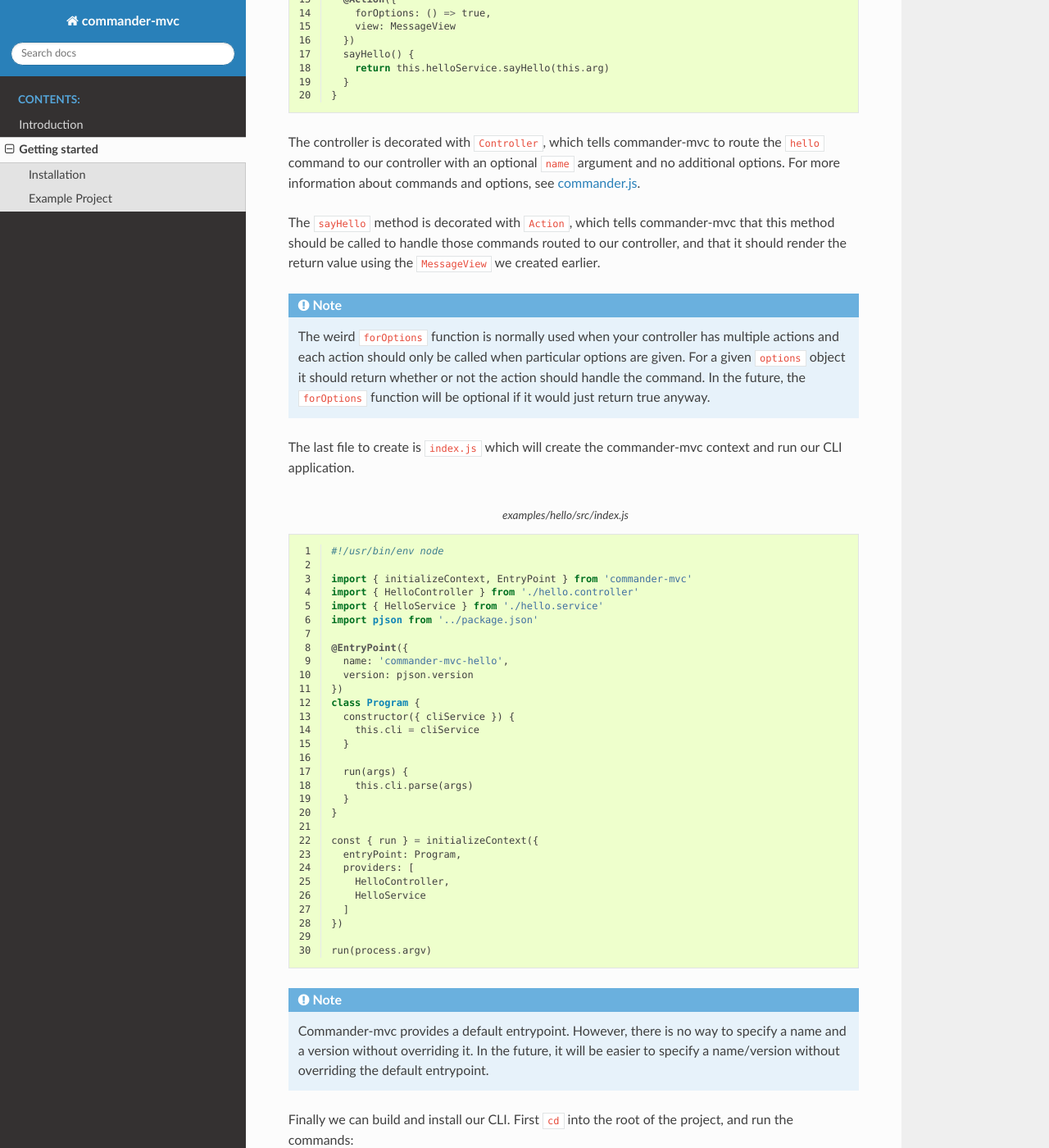
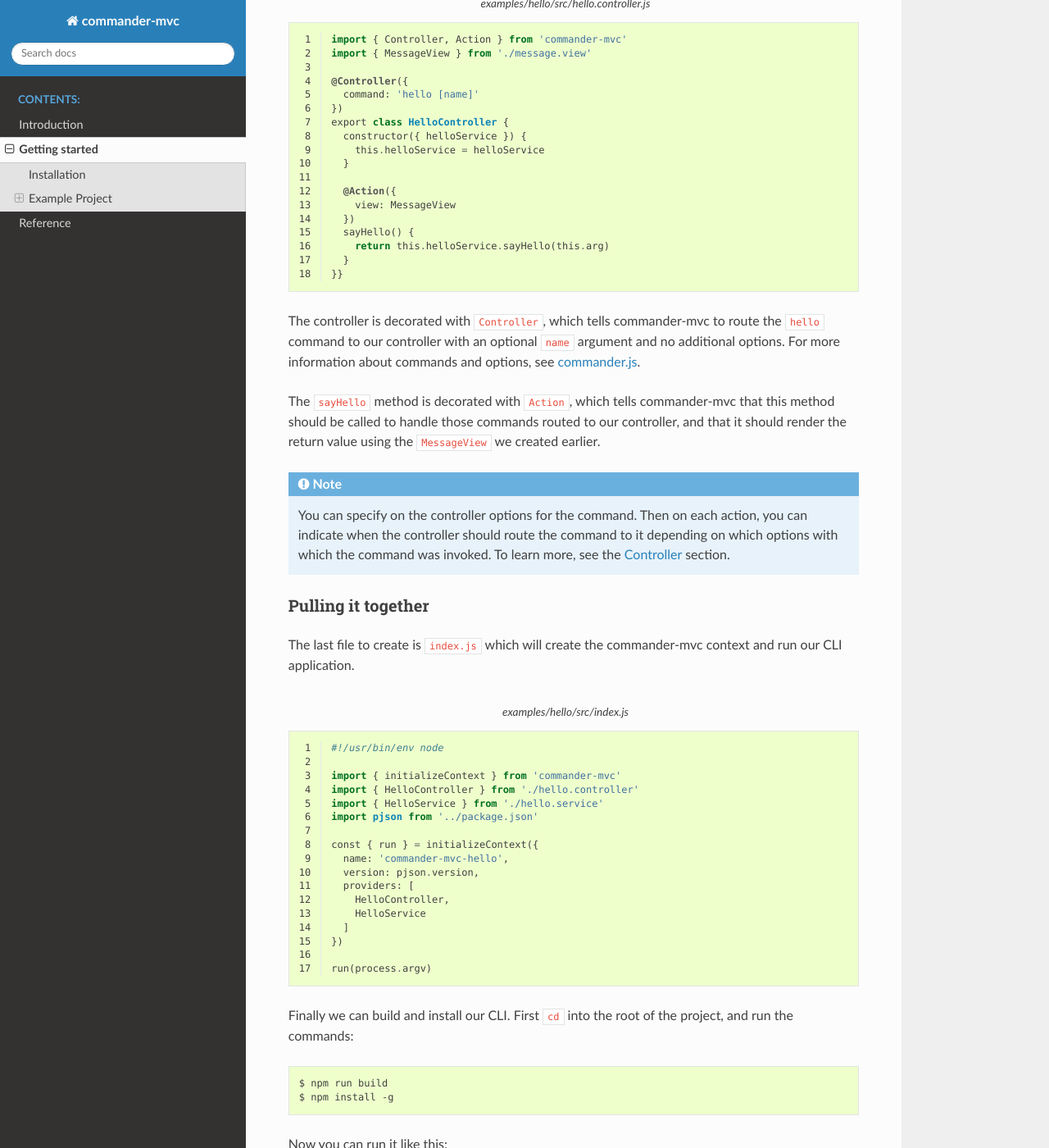
Before and after one commit to commander-mvc/commander-mvc, a Sphinx documentation site: the page built from docs/getting-started.rst, in a window 1280 px wide and 1400 px high, scrolled down 2946 px. Shown: the whole window at 82% size. Built offline with Sphinx 7.4.7 and the Read the Docs theme 2.0.0, drawn with Linux system fonts in a browser that asks for light colours; some of the changed text lies outside the part shown.

Commit message:
docs(*): flesh out references for getting started to link to

```diff
--- a/docs/examples/hello/package.json
+++ b/docs/examples/hello/package.json
@@ -12,6 +12,6 @@
     "@babel/plugin-proposal-decorators": "^7.0.0",
     "@babel/polyfill": "^7.0.0",
     "@babel/preset-env": "^7.0.0",
-    "commander-mvc": "^1.0.2"
+    "commander-mvc": "^1.2.0"
   }
 }
--- a/docs/examples/hello/src/hello.controller.js
+++ b/docs/examples/hello/src/hello.controller.js
@@ -2,8 +2,7 @@
 import { MessageView } from './message.view'
 
 @Controller({
-  command: 'hello [name]',
-  options: []
+  command: 'hello [name]'
 })
 export class HelloController {
   constructor({ helloService }) {
@@ -11,10 +10,9 @@
   }
 
   @Action({
-    forOptions: () => true,
     view: MessageView
   })
   sayHello() {
     return this.helloService.sayHello(this.arg)
   }
-}
+}}
--- a/docs/examples/hello/src/index.js
+++ b/docs/examples/hello/src/index.js
@@ -1,26 +1,13 @@
 #!/usr/bin/env node
 
-import { initializeContext, EntryPoint } from 'commander-mvc'
+import { initializeContext } from 'commander-mvc'
 import { HelloController } from './hello.controller'
 import { HelloService } from './hello.service'
 import pjson from '../package.json'
 
-@EntryPoint({
+const { run } = initializeContext({
   name: 'commander-mvc-hello',
-  version: pjson.version
-})
-class Program {
-  constructor({ cliService }) {
-    this.cli = cliService
-  }
-
-  run(args) {
-    this.cli.parse(args)
-  }
-}
-
-const { run } = initializeContext({
-  entryPoint: Program,
+  version: pjson.version,
   providers: [
     HelloController,
     HelloService
--- a/docs/getting-started.rst
+++ b/docs/getting-started.rst
@@ -57,12 +57,20 @@
   :caption:
   :linenos:
 
+View
+~~~~~
+
 Next, we will create our view: ``message.view.js``. Create a folder
 called ``src``, and put ``message.view.js`` inside it.
 
 .. literalinclude:: examples/hello/src/message.view.js
   :caption:
   :linenos:
+
+.. note::
+
+  Views must implement the print method. To learn more, see the
+  :doc:`reference/view` section.
 
 Your project directory should now look like this:
 
@@ -73,6 +81,9 @@
   .babelrc
   package-lock.json
   package.json
+
+Service
+~~~~~~~
 
 Now, create a service called ``hello.service.js`` where we will put our
 program's main logic (determining whether we are saying hello to the world or a
@@ -88,8 +99,12 @@
 
 .. note::
 
-  Technically it is also available to views via DI, but I
-  think the view should just be concerned with printing simple messages.
+  Technically it is also available to views via DI, but I think the view should
+  just be concerned with printing simple messages. To learn more, see the
+  :doc:`reference/injectable` section.
+
+Controller
+~~~~~~~~~~
 
 The ``hello.controlier.js`` which we will be creating next will tie the view
 and service together.
@@ -110,11 +125,13 @@
 
 .. note::
 
-  The weird ``forOptions`` function is normally used when your controller has
-  multiple actions and each action should only be called when particular
-  options are given. For a given ``options`` object it should return whether or
-  not the action should handle the command. In the future, the ``forOptions``
-  function will be optional if it would just return true anyway.
+  You can specify on the controller options for the command. Then on each
+  action, you can indicate when the controller should route the command to it
+  depending on which options with which the command was invoked. To learn more,
+  see the :doc:`reference/controller` section.
+
+Pulling it together
+~~~~~~~~~~~~~~~~~~~
 
 The last file to create is ``index.js`` which will create the commander-mvc
 context and run our CLI application.
@@ -122,12 +139,6 @@
 .. literalinclude:: examples/hello/src/index.js
   :caption:
   :linenos:
-
-.. note::
-
-  Commander-mvc provides a default entrypoint. However, there is no way to
-  specify a name and a version without overriding it. In the future, it will
-  be easier to specify a name/version without overriding the default entrypoint.
 
 Finally we can build and install our CLI. First ``cd`` into the root of the
 project, and run the commands:
@@ -161,3 +172,5 @@
 
   $ commander-mvc-hello hello Martin
   Hello, Martin!
+
+Congratulations on your first commander-mvc application!
--- a/docs/index.rst
+++ b/docs/index.rst
@@ -7,6 +7,7 @@
 
    intro
    getting-started
+   reference/index
 
 Indices and tables
 ==================
--- /dev/null
+++ b/docs/reference/controller.rst
@@ -0,0 +1,4 @@
+Controller
+==========
+
+Under construction
--- /dev/null
+++ b/docs/reference/injectable.rst
@@ -0,0 +1,4 @@
+Injectable
+==========
+
+Under construction
--- /dev/null
+++ b/docs/reference/view.rst
@@ -0,0 +1,4 @@
+View
+=====
+
+Under construction
```
Also changed, not shown: other parts of docs/getting-started.rst (+2 -2 lines), docs/reference/index.rst (added, +10 -0 lines), 3 other files.
